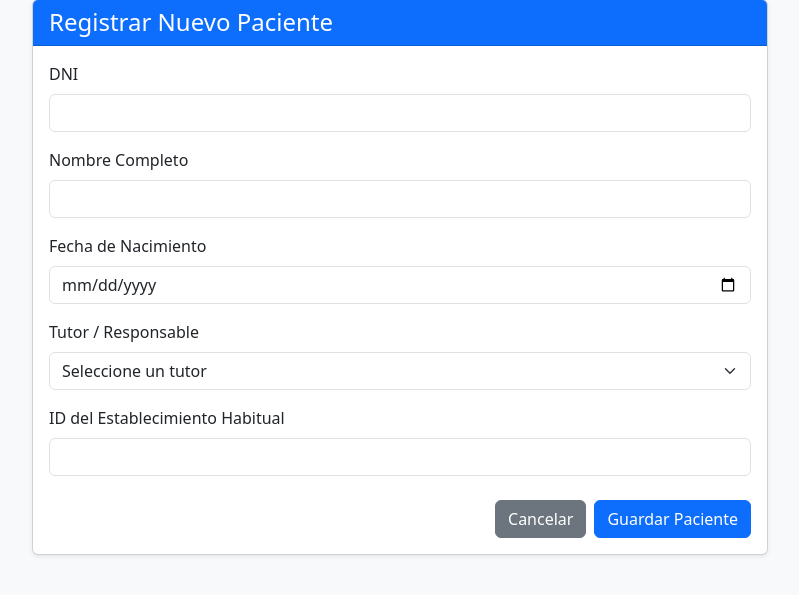
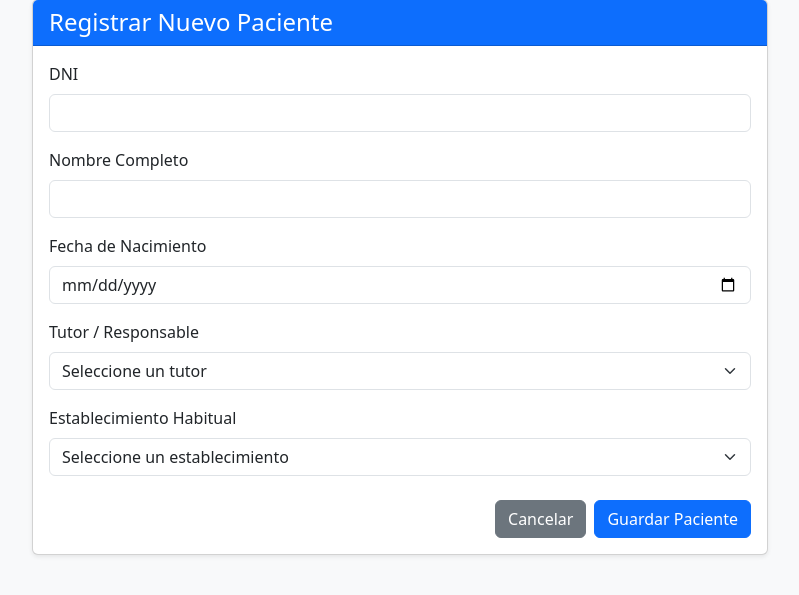
Before and after one commit to Alexibdz/irab, a CodeIgniter 4 app: the page made by app/Views/paciente/nuevo.php in a window 1280 px wide. Shown: the part 49-644 px from the top of the page, without its empty margins (240-1039 px from the left). Run offline with PHP 8.4 and a stand-in for CodeIgniter, Linux system fonts and the light colour scheme; the template is opened without the code that fills it, so the values that code supplies are empty; some libraries are stand-ins or nearby versions.

Commit message:
modifique Modulo Pacientes, para que este el selected vinculado con establecimientos

```diff
--- a/app/Views/paciente/nuevo.php
+++ b/app/Views/paciente/nuevo.php
@@ -47,19 +47,21 @@
                                     <?php endforeach; ?>
                                 </select>
                             </div>
-                            <!--
 
-                                Al igual que el tutor, este campo numérico se reemplazará más adelante
-                                por un menú desplegable conectado a la tabla de Establecimientos.
-                            -->
                             <div class="mb-3">
-                                <label for="id_establecimiento_habitual" class="form-label">ID del Establecimiento Habitual</label>
-                                <input type="number" class="form-control" id="id_establecimiento_habitual" name="id_establecimiento_habitual" required>
+                                <label class="form-label">Establecimiento Habitual</label>
+                                <select class="form-select" name="id_establecimiento_habitual" required>
+                                    <option value="" disabled selected>Seleccione un establecimiento</option>
+                                    <?php foreach ($establecimientos as $establecimiento): ?>
+                                    <option value="<?= $establecimiento['id'] ?>"><?= $establecimiento['nombre'] ?></option>
+                                    <?php endforeach; ?>
+                                </select>
                             </div>
 
                             <!-- Botones de acción -->
                             <div class="d-grid gap-2 d-md-flex justify-content-md-end mt-4">
-                            <a href="<?= base_url('paciente') ?>" class="btn btn-secondary">Cancelar</a>                                <button type="submit" class="btn btn-primary">Guardar Paciente</button>
+                            <a href="<?= base_url('paciente') ?>" class="btn btn-secondary">Cancelar</a>
+                            <button type="submit" class="btn btn-primary">Guardar Paciente</button>
                             </div>
 
                         </form>
```
Also changed, not shown: app/Controllers/Paciente.php (+8 -2 lines), app/Views/paciente/editar.php (+9 -2 lines), app/Views/paciente/listadopaciente.php (+10 -1 lines).
